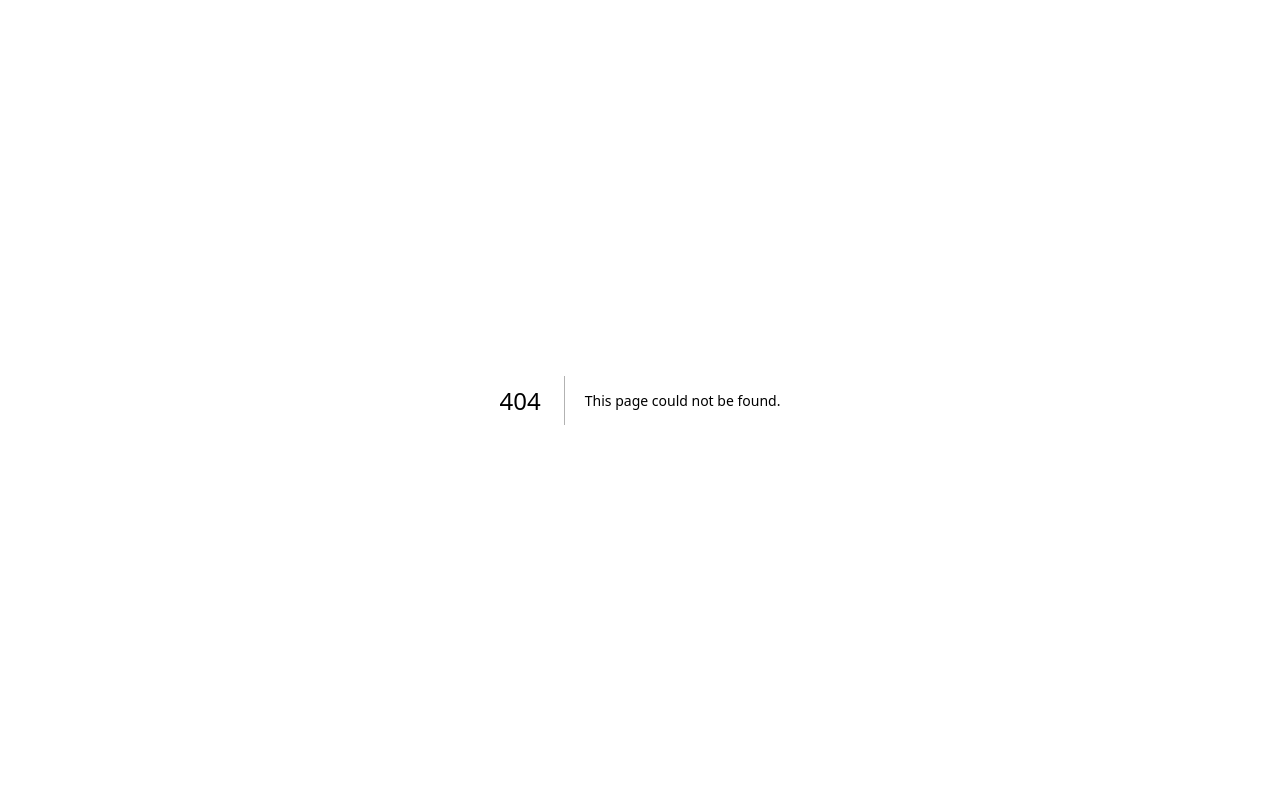
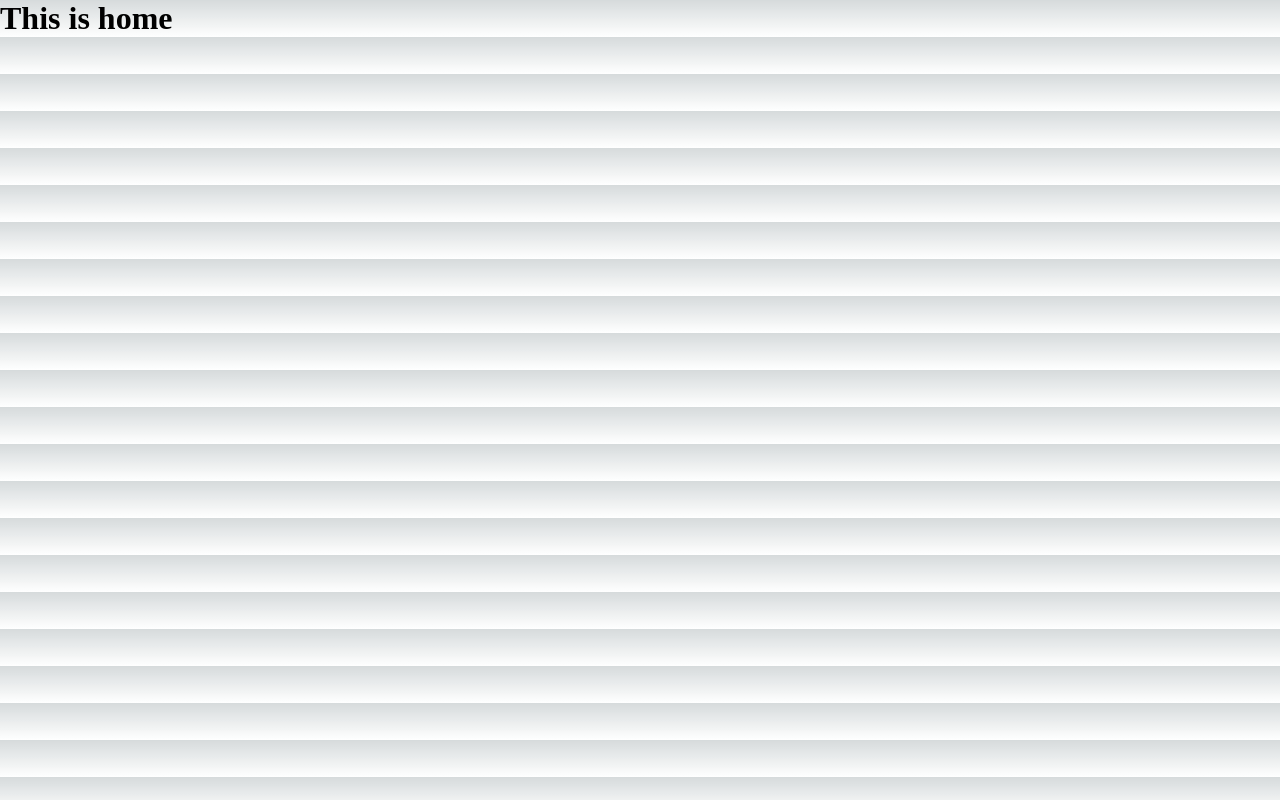
Before and after one commit to sheikh-momin/Smart-University-Protal, a Next.js app: page /Home/Home/Home in a window 1280 px wide. Before the commit this address had no page. Built offline with nearby package versions, Linux system fonts and the light colour scheme.

Commit message:
testing purpose

```diff
--- /dev/null
+++ b/pages/Home/Home/Home.js
@@ -0,0 +1,11 @@
+import React from 'react';
+
+const Home = () => {
+    return (
+        <div>
+           <h1>This is home</h1>
+        </div>
+    );
+};
+
+export default Home;
```
Also changed, not shown: 1 other file (tests, documents, lock files or other folders).
